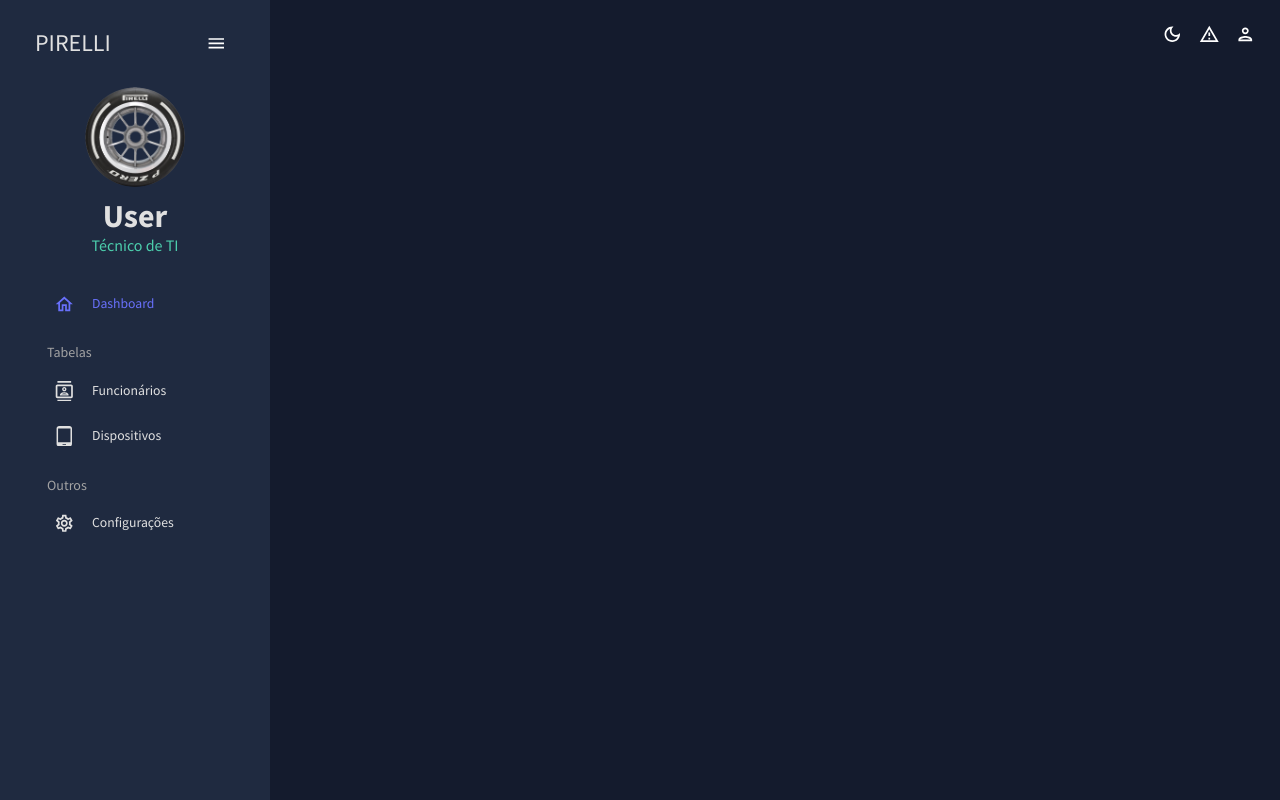
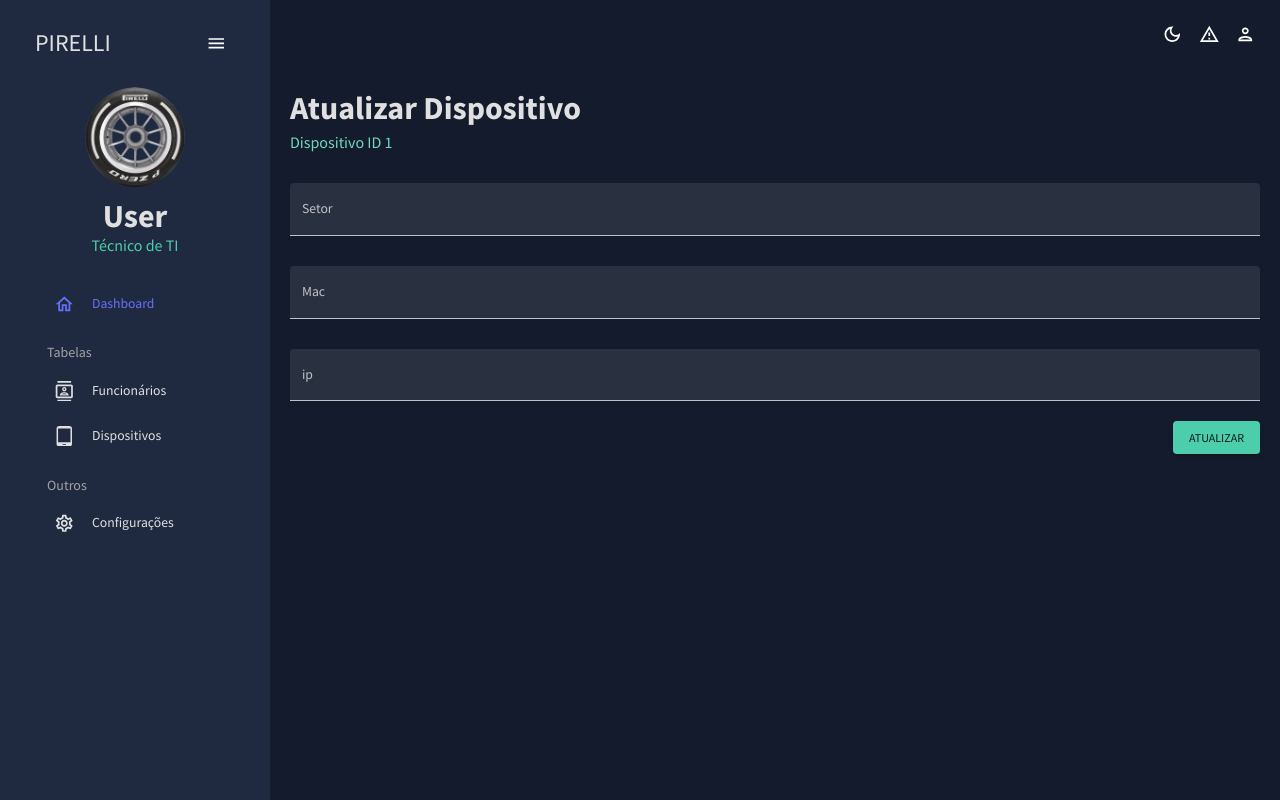
Before and after one commit to 2023M4T5-Inteli/Projeto3, a React (Create React App) app in the folder src/Frontend/dashboard/: page /updateDevice/1 in a window 1280 px wide. Built offline with nearby package versions, Linux system fonts and the light colour scheme; no server answers.

Commit message:
atualização dispositivos
integração

```diff
--- a/src/Frontend/dashboard/src/App.js
+++ b/src/Frontend/dashboard/src/App.js
@@ -8,6 +8,7 @@ import FormTeam from "./pages/formTeam"; // Importando o componente FormTeam per
 import Devices from "./pages/devices"; // Importando o componente Devices personalizado
 import Map from "./pages/map"; // Importando o componente Map personalizado
 import UpdateTeam from "./pages/updateTeam"; // Importando o componente UpdateTeam personalizado
+import UpdateDevice from "./pages/updateDevices"; // Importando o componente UpdateDevice personalizado
 import { Routes, Route } from "react-router-dom"; // Importando componentes de roteamento do React Router
 
 function App() {
@@ -28,6 +29,7 @@ function App() {
               <Route path="/devices" element={<Devices />} /> {/* Renderizando o componente Devices na rota "/devices" */}
               <Route path="/" element={<Map />} /> {/* Renderizando o componente Map na rota principal "/" */}
               <Route path="/updateTeam/:id" element={<UpdateTeam />} /> {/* Renderizando o componente UpdateTeam na rota "/updateTeam/:id" */}
+              <Route path="/updateDevice/:id" element={<UpdateDevice />} /> {/* Renderizando o componente UpdateDevice na rota "/updateDevice/:id" */}
             </Routes>
           </main>
         </div>
--- a/src/Frontend/dashboard/src/pages/devices/index.jsx
+++ b/src/Frontend/dashboard/src/pages/devices/index.jsx
@@ -1,77 +1,113 @@
-import { FormControlLabel, IconButton, Box, Button } from "@mui/material"; // Importando componentes do Material-UI
-import { DataGrid, GridToolbar } from "@mui/x-data-grid"; // Importando componentes do DataGrid do Material-UI
-import { useNavigate } from 'react-router-dom'; // Importando o hook useNavigate do react-router-dom
-import { tokens } from "../../theme"; // Importando tokens do tema personalizado
-import { mockDataDevices } from "../../data/mockData"; // Importando dados simulados
-import Header from "../../components/header"; // Importando o componente Header personalizado
-import { useTheme } from "@mui/material"; // Importando o hook useTheme do Material-UI
-import AddOutlinedIcon from '@mui/icons-material/AddOutlined'; // Importando o ícone de adicionar do Material-UI
-import EditOutlinedIcon from '@mui/icons-material/EditOutlined'; // Importando o ícone de editar do Material-UI
-import DeleteOutlinedIcon from '@mui/icons-material/DeleteOutlined'; // Importando o ícone de deletar do Material-UI
+import { tokens } from "../../theme"; // Importação do módulo "tokens" do tema personalizado
+import { useNavigate, Link } from 'react-router-dom'; // Importação dos hooks de navegação do React Router
+import Header from "../../components/header"; // Importação do componente de cabeçalho personalizado
+import { useEffect, useState } from "react"; // Importação dos hooks useEffect e useState do React
+import { FormControlLabel, IconButton, Box, Button } from "@mui/material"; // Importação de componentes do Material-UI
+import { DataGrid, GridToolbar } from "@mui/x-data-grid"; // Importação do componente de tabela do Material-UI
+import { useTheme } from "@mui/material"; // Importação do hook useTheme do Material-UI
+import AddOutlinedIcon from '@mui/icons-material/AddOutlined'; // Importação do ícone de adição do Material-UI
+import EditOutlinedIcon from '@mui/icons-material/EditOutlined'; // Importação do ícone de edição do Material-UI
+import DeleteIcon from '@mui/icons-material/DeleteOutlined'; // Importação do ícone de exclusão do Material-UI
 
-const Edit = () => {
+const Edit = (props) => {
   const handleEditClick = () => {
-    // Alguma ação de edição
-    console.log("Clicado em Editar!");
+    // Função de callback para manipular o clique no botão de edição
+  };
+
+  return (
+    <FormControlLabel
+      control={
+        <Link to={"/updateDevice/" + props.index}> {/* Hook Link para redirecionar para a página '/updateTeam'*/}
+          <IconButton
+            onClick={handleEditClick}
+          >
+            <EditOutlinedIcon /> {/* Ícone de edição */}
+          </IconButton>
+        </Link>
+      }
+    />
+  );
+};
+
+const Delete = (props) => {
+  const handleDeleteClick = () => {
+    props.onDelete(props.index); // Chama a função onDelete passando o índice(id) do item a ser excluído
   };
 
   return (
     <FormControlLabel
       control={
         <IconButton
-          onClick={handleEditClick}
+          onClick={handleDeleteClick}
         >
-          <EditOutlinedIcon/>
+          <DeleteIcon /> {/* Ícone de exclusão */}
         </IconButton>
       }
     />
   );
 };
 
-const Delete = () => {
-  const handleEditClick = () => {
-    // Alguma ação de delete
-    console.log("Clicado em Apagar!");
+const Device = () => {
+
+  const [rowsDevice, setRowsDevice] = useState([]); // Estado para armazenar os dados dos funcionários
+  const url = "https://rd6rmm-3000.csb.app/dispo"; // URL para buscar os dados dos funcionários
+
+  useEffect(() => {
+    // Hook useEffect para buscar os dados dos funcionários
+    fetch(url)
+      .then(res => res.json())
+      .then(data => setRowsDevice(data))
+      .catch(error => console.log(error))
+  }, [])
+
+  useEffect(() => {
+    // Hook useEffect para exibir os dados dos funcionários no console sempre que houver uma atualização no estado rowsTeam
+    console.log(rowsDevice)
+  }, [rowsDevice])
+
+  const navigate = useNavigate(); // Hook useNavigate para navegar entre páginas
+  const theme = useTheme(); // Hook useTheme para obter o tema atual
+  const colors = tokens(theme.palette.mode); // Obtem os tokens de cores personalizados do tema
+
+  const navigateForm = () => {
+    navigate('/formDevice'); // Função de callback para navegar para a página '/formTeam' ao clicar no botão "Adicionar"
   };
 
-  return (
-    <FormControlLabel
-      control={
-        <IconButton
-          onClick={handleEditClick}
-        >
-          <DeleteOutlinedIcon/>
-        </IconButton>
+  const handleDelete = (id) => {
+    // Função para excluir um funcionário com base no seu ID
+    fetch(url + "/" + id, {
+      method: "DELETE"
+    })
+      .then(res => {
+        if (res.ok) {
+          console.log("Excluído com sucesso!");
+          // Atualiza a lista de funcionários removendo o item excluído
+          setRowsDevice(prevRows => prevRows.filter(row => row.id !== id));
         }
-    />
-  );
+        else {
+          console.log("Erro ao excluir!");
+        }
+      })
+      .catch((error) => console.log(error));
   };
 
-const Devices = () => {
-  const navigate = useNavigate(); // Inicializa o hook useNavigate
-  const theme = useTheme(); // Inicializa o hook useTheme
-  const colors = tokens(theme.palette.mode); // Obtém as cores do tema personalizado
-  const navigateForm = () => {
-    navigate('/formDevice'); // Navega para a rota '/formDevice'
-  };
-  // Define as colunas
   const columns = [
+    // Definição das colunas da tabela
     { field: "id", headerName: "ID", flex: 0.5 },
     {
-      field: "name",
+      field: "setor",
       headerName: "Setor",
+      flex: 1,
+    },
+    {
+      field: "mac",
+      headerName: "MAC",
       flex: 1,
       cellClassName: "name-column--cell",
     },
-
     {
-      field: "phone",
-      headerName: "MAC Dispositivo",
-      flex: 1,
-    },
-    {
-      field: "zipCode",
-      headerName: "MAC Rastreador",
+      field: "ip",
+      headerName: "IP",
       flex: 1,
     },
     {
@@ -81,13 +117,14 @@ const Devices = () => {
       sortable: false,
       disableClickEventBubbling: true,
       renderCell: (params) => {
+        // Função para renderizar as células da coluna "Editar"
         return (
           <div
             className="d-flex justify-content-between align-items-center"
             style={{ cursor: "pointer" }}
           >
-            <Edit index={params.row.id} />
-            <Delete index={params.row.id} />
+            <Edit index={params.row.id} /> {/* Renderiza o componente "Edit" passando o índice do funcionário*/}
+            <Delete index={params.row.id} onDelete={handleDelete} /> {/* Renderiza o componente "Delete" passando o índice e a função de exclusão*/}
           </div>
         );
       }
@@ -98,11 +135,10 @@ const Devices = () => {
     <Box m="20px">
       <Box height="50px" display="flex" justifyContent="space-between" alignItems="center">
         <Header
-          title="Dispositivos"
-          subtitle="Lista de dispositivos cadastrados"
+          title="Funcionários"
+          subtitle="Lista de funcionários que utilizarão os dispositivos"
         />
-        <Box>
-          <Button onClick={navigateForm}
+        <Button onClick={navigateForm} // Renderiza o componente de cabeçalho personalizado
           sx={{
             backgroundColor: colors.blueAccent[700],
             color: colors.grey[100],
@@ -111,12 +147,10 @@ const Devices = () => {
             padding: "10px 20px",
           }}
         >
-            <AddOutlinedIcon sx={{ mr: "10px" }} />
+          <AddOutlinedIcon sx={{ mr: "10px" }} /> {/* Ícone de adição */}
           Adicionar
         </Button>
       </Box>
-      </Box>
-
       <Box
         m="40px 0 0 0"
         height="75vh"
@@ -150,9 +184,9 @@ const Devices = () => {
         }}
       >
         <DataGrid
-          rows={mockDataDevices}
+          rows={rowsDevice} // Define as linhas a partir da constante definida que recebe os dados do banco de dados
           columns={columns}
-          components={{ Toolbar: GridToolbar }}
+          components={{ Toolbar: GridToolbar }} // Utiliza o componente GridToolbar como a barra de ferramentas da tabela
         />
       </Box>
     </Box>
@@ -160,4 +194,4 @@ const Devices = () => {
 };
 
 // Exporta a função principal
-export default Devices;
+export default Device;
--- a/src/Frontend/dashboard/src/pages/formDevice/index.jsx
+++ b/src/Frontend/dashboard/src/pages/formDevice/index.jsx
@@ -1,24 +1,43 @@
 import { Box, Button, TextField } from "@mui/material"; // Importando componentes do Material-UI
-import { Formik } from "formik"; // Importando o componente Formik
-import * as yup from "yup"; // Importando o módulo yup para validação de formulário
+import { Formik } from "formik"; // Importando o Formik para gerenciar o estado do formulário
+import * as yup from "yup"; // Importando o Yup para validação de formulários
 import useMediaQuery from "@mui/material/useMediaQuery"; // Importando o hook useMediaQuery do Material-UI
 import Header from "../../components/header"; // Importando o componente Header personalizado
 
 const FormDevice = () => {
-  const isNonMobile = useMediaQuery("(min-width:600px)"); // Verificando se a tela não é de um dispositivo móvel
+  const isNonMobile = useMediaQuery("(min-width:600px)"); // Verifica se a tela não é mobile
+  const url = "https://rd6rmm-3000.csb.app/dispo/"; // URL da API para realizar as requisições
 
   const handleFormSubmit = (values) => {
-    console.log(values); // Printando no console os valores enviados pelo formulario
+    // Função chamada quando o formulário é enviado. Realiza uma requisição POST para a API com os valores do formulário.
+    fetch(url, {
+      method: "POST",
+      headers: { 'Content-Type': 'application/json' },
+      body: JSON.stringify({
+        setor: values.setor,
+        mac: values.mac,
+        ip: values.ip
+      })
+    })
+      .then(res => { // Verifica se está funcionando
+        console.log(values);
+        if (res.ok) {
+          console.log("Criado com sucesso!");
+        } else {
+          console.log("Erro ao criar!");
+        }
+      })
+      .catch((error) => console.log(error));
   };
 
   return (
     <Box m="20px">
-      <Header title="Adicionar Dispositivo" subtitle="Para ter acesso ao rastreamento no dashboard" />
+      <Header title="Adicionar Dispositivo" subtitle="Para ter acesso ao empréstimo de dispositivos" />
 
       <Formik
-        onSubmit={handleFormSubmit}
-        initialValues={initialValues}
-        validationSchema={checkoutSchema}
+        onSubmit={handleFormSubmit} // Define a função de envio do formulário
+        initialValues={initialValues} // Define os valores iniciais do formulário
+        validationSchema={checkoutSchema} // Define o esquema de validação do formulário
       >
         {({
           values,
@@ -44,42 +63,43 @@ const FormDevice = () => {
                 label="Setor"
                 onBlur={handleBlur}
                 onChange={handleChange}
-                value={values.email}
-                name="email"
-                error={!!touched.email && !!errors.email}
-                helperText={touched.email && errors.email}
+                value={values.setor}
+                name="setor"
+                error={!!touched.setor && !!errors.setor}
+                helperText={touched.setor && errors.setor}
                 sx={{ gridColumn: "span 4" }}
               />
               <TextField
                 fullWidth
                 variant="filled"
                 type="text"
-                label="MAC Dispositivo"
+                label="mac"
                 onBlur={handleBlur}
                 onChange={handleChange}
-                value={values.contact}
-                name="contact"
-                error={!!touched.contact && !!errors.contact}
-                helperText={touched.contact && errors.contact}
+                value={values.mac}
+                name="mac"
+                error={!!touched.mac && !!errors.mac}
+                helperText={touched.mac && errors.mac}
                 sx={{ gridColumn: "span 4" }}
               />
               <TextField
                 fullWidth
                 variant="filled"
                 type="text"
-                label="MAC Tablet"
+                label="ip"
                 onBlur={handleBlur}
                 onChange={handleChange}
-                value={values.address1}
-                name="address1"
-                error={!!touched.address1 && !!errors.address1}
-                helperText={touched.address1 && errors.address1}
+                value={values.ip}
+                name="ip"
+                error={!!touched.ip && !!errors.ip}
+                helperText={touched.ip && errors.ip}
                 sx={{ gridColumn: "span 4" }}
               />
+
             </Box>
             <Box display="flex" justifyContent="end" mt="20px">
               <Button type="submit" color="secondary" variant="contained">
-                Create New User
+                Adicionar
               </Button>
             </Box>
           </form>
@@ -89,31 +109,17 @@ const FormDevice = () => {
   );
 };
 
-// Expressão para validar número telefonico
-const phoneRegExp =
-  /^((\+[1-9]{1,4}[ -]?)|(\([0-9]{2,3}\)[ -]?)|([0-9]{2,4})[ -]?)*?[0-9]{3,4}[ -]?[0-9]{3,4}$/;
+const checkoutSchema = yup.object().shape({
+  setor: yup.string().required("required"), // Define uma validação para o campo "setor" (obrigatório)
+  mac: yup.string().required("required"), // Define uma validação para o campo "email" (obrigatório e formato de email)
+  ip: yup
+    .string().required("required"), // Define que o campo "contact" é obrigatório
+  });
 
-// Função para validar os campos
-const checkoutSchema = yup.object().shape({
-  firstName: yup.string().required("required"),
-  lastName: yup.string().required("required"),
-  email: yup.string().email("invalid email").required("required"),
-  contact: yup
-    .string()
-    .matches(phoneRegExp, "Phone number is not valid")
-    .required("required"),
-  address1: yup.string().required("required"),
-  address2: yup.string().required("required"),
-});
-// Definindo valores inciais
 const initialValues = {
-  firstName: "",
-  lastName: "",
-  email: "",
-  contact: "",
-  address1: "",
-  address2: "",
+  setor: "",
+  mac: "",
+  ip: "",
 };
 
-// Exportando função principal
 export default FormDevice;
--- /dev/null
+++ b/src/Frontend/dashboard/src/pages/updateDevices/index.jsx
@@ -0,0 +1,157 @@
+import { Box, Button, TextField } from "@mui/material"; // Importação de componentes do Material-UI
+import { Formik } from "formik"; // Importação do componente Formik para gerenciar formulários
+import * as yup from "yup"; // Importação da biblioteca Yup para validação de esquemas
+import useMediaQuery from "@mui/material/useMediaQuery"; // Hook para verificar a mídia em uso
+import Header from "../../components/header"; // Importação do componente de cabeçalho personalizado
+import { useParams } from "react-router-dom"; // Hook para acessar os parâmetros da rota
+import { useState, useEffect } from "react"; // Hooks para gerenciar estado e efeitos colaterais
+
+const UpdateDevice = () => {
+  const isNonMobile = useMediaQuery("(min-width:600px)"); // Verifica se a tela está em um dispositivo não móvel
+  let params = useParams(); // Obtém os parâmetros da rota
+  const [setor, setSetor] = useState(""); // Hook useState para armazenar o nome
+  const [mac, setMac] = useState(""); //  Hook useState para armazenar o email
+  const [ip, setIp] = useState(""); //  Hook useState para armazenar o telefone
+  const url = "https://rd6rmm-3000.csb.app/dispo/"; // URL da API para realizar as requisições
+
+  // Valores nulos iniciais do formulário
+  const initialValues = {
+    setor: "",
+    mac: "",
+    ip: "",
+  };
+
+  useEffect(() => {
+    // Função para buscar os valores do funcionário a ser atualizado
+    fetch(url + params.id)
+      .then((res) => res.json())
+      .then((data) => {
+        // Armazena os valores recebidos nas variaveis correspondentes
+        setSetor(data.setor);
+        setMac(data.mac);
+        setIp(data.ip);
+
+        // Atualiza os valores iniciais do formulário com os valores recebidos
+        initialValues.setor = data.setor;
+        initialValues.mac = data.mac;
+        initialValues.ip = data.ip;
+      })
+      .catch((error) => console.log(error));
+  }, [params.id]);
+
+  const handleFormSubmit = (values) => {
+    // Função para receber a resposta do formulário de atualização
+    fetch(url + params.id, {
+      method: "PUT",
+      headers: { 'Content-Type': 'application/json' },
+      body: JSON.stringify({
+        setor: values.setor,
+        mac: values.mac,
+        ip: values.ip
+      })
+    })
+      .then(res => { // Verifica se está funcionando
+        console.log(values);
+        if (res.ok) {
+          console.log("Atualizado com sucesso!");
+        }
+        else {
+          console.log("Erro ao atualizar!");
+        }
+      })
+      .catch((error) => console.log(error))
+  };
+
+  return (
+    <Box m="20px" onLoad={console.log(params.id)}>
+      {/* Componente de cabeçalho */}
+      <Header title="Atualizar Dispositivo" subtitle={"Dispositivo ID " + params.id} />
+
+      <Formik
+        onSubmit={handleFormSubmit}
+        initialValues={initialValues}
+        validationSchema={checkoutSchema}
+      >
+        {({
+          values,
+          errors,
+          touched,
+          handleBlur,
+          handleChange,
+          handleSubmit,
+        }) => (
+          <form onSubmit={handleSubmit}>
+            <Box
+              display="grid"
+              gap="30px"
+              gridTemplateColumns="repeat(4, minmax(0, 1fr))"
+              sx={{
+                "& > div": { gridColumn: isNonMobile ? undefined : "span 4" },
+              }}
+            >
+              {/* Campo de texto para o setor*/}
+              <TextField
+                fullWidth
+                variant="filled"
+                type="text"
+                label="Setor"
+                onBlur={handleBlur}
+                onChange={handleChange}
+                value={values.setor}
+                name="setor"
+                error={!!touched.setor && !!errors.setor}
+                helperText={touched.setor && errors.setor}
+                sx={{ gridColumn: "span 4" }}
+              />
+              {/* Campo de texto para o mac*/}
+              <TextField
+                fullWidth
+                variant="filled"
+                type="text"
+                label="Mac"
+                onBlur={handleBlur}
+                onChange={handleChange}
+                value={values.mac}
+                name="mac"
+                error={!!touched.mac && !!errors.mac}
+                helperText={touched.mac && errors.mac}
+                sx={{ gridColumn: "span 4" }}
+              />
+              {/* Campo de texto para o ip*/}
+              <TextField
+                fullWidth
+                variant="filled"
+                type="text"
+                label="ip"
+                onBlur={handleBlur}
+                onChange={handleChange}
+                value={values.ip}
+                name="ip"
+                error={!!touched.ip && !!errors.ip}
+                helperText={touched.ip && errors.ip}
+                sx={{ gridColumn: "span 4" }}
+              />
+            </Box>
+            {/* Botão para confirmar a atualização dos campos preenchidos*/}
+            <Box display="flex" justifyContent="end" mt="20px">
+              <Button type="submit" color="secondary" variant="contained">
+                Atualizar
+              </Button>
+            </Box>
+          </form>
+        )}
+      </Formik>
+    </Box>
+  );
+};
+
+// Função de validação do formulário
+const checkoutSchema = yup.object().shape({
+  setor: yup.string(),
+  mac: yup.string(),
+  ip: yup
+    .string()
+});
+
+// Exporta a função principal
+export default UpdateDevice;
```
Also changed, not shown: 1 other file (tests, documents, lock files or other folders). Lines whose indentation alone changed are shown as unchanged.
